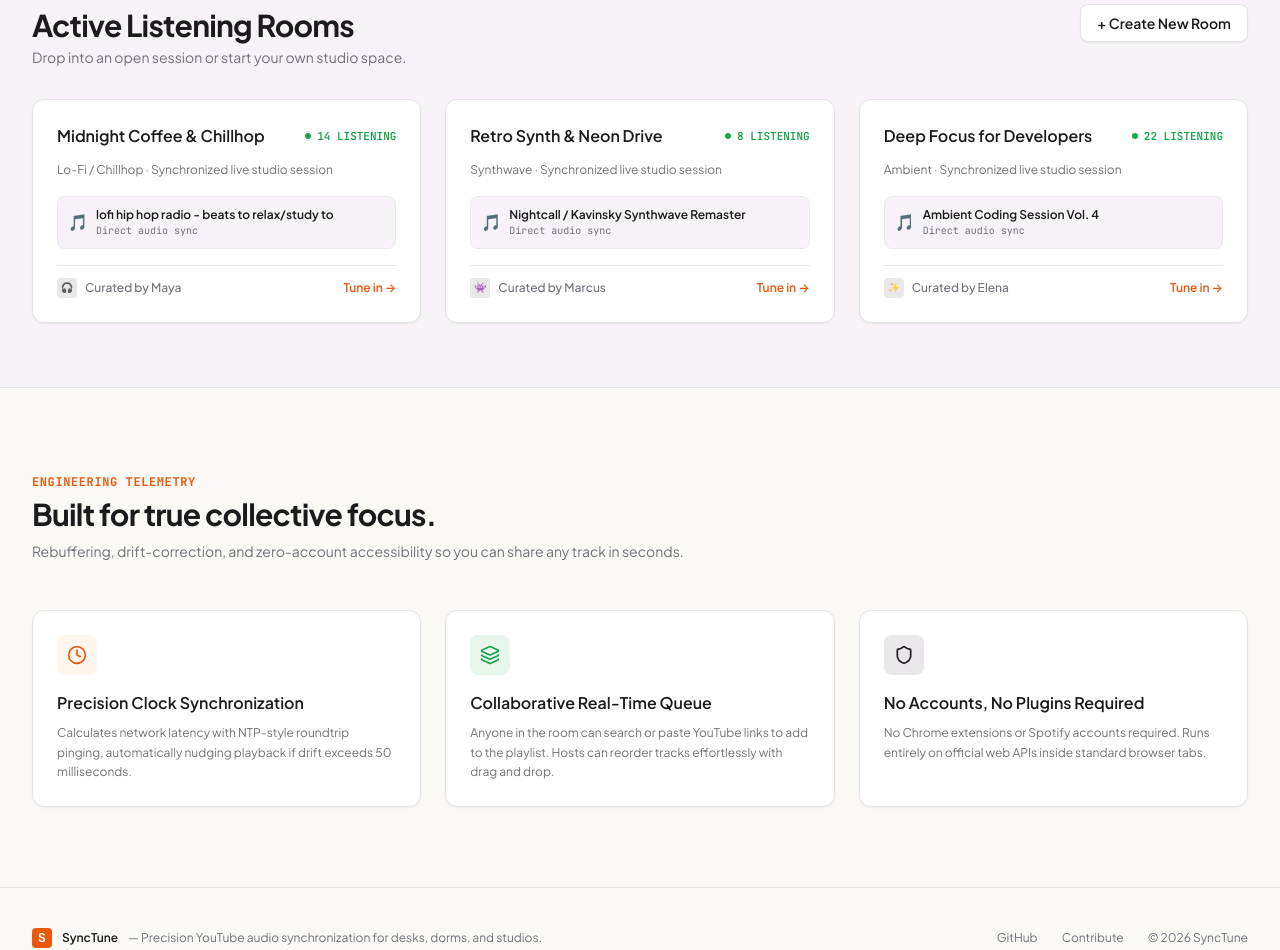
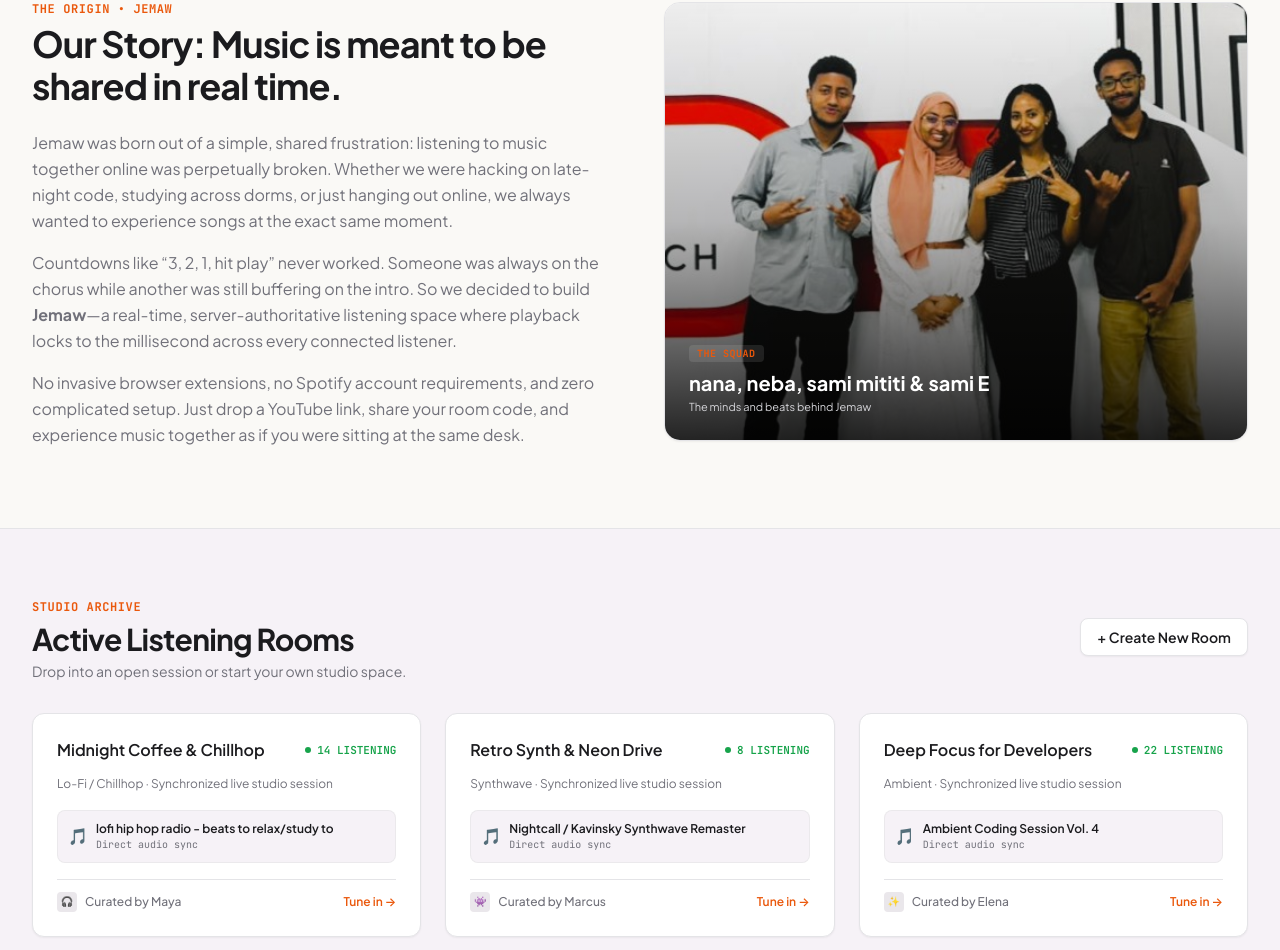
Before and after one commit to abuchu251/live-music-sharing-webapp, a React (Vite) app in the folder apps/web/: page / in a window 1280 px wide. Shown: the part 1324-2274 px from the top of the page. Built offline with nearby package versions, Linux system fonts and the light colour scheme.

Commit message:
feat(landing): update Our Story with Jemaw branding and side-by-side squad photo

```diff
--- a/apps/web/index.html
+++ b/apps/web/index.html
@@ -3,7 +3,7 @@
   <head>
     <meta charset="UTF-8" />
     <meta name="viewport" content="width=device-width, initial-scale=1.0" />
-    <title>SyncTune — Real-Time Synced YouTube Listening</title>
+    <title>Jemaw — Real-Time Synced YouTube Listening</title>
     <link rel="icon" type="image/svg+xml" href="/favicon.svg" />
     <link rel="preconnect" href="https://fonts.googleapis.com" />
     <link rel="preconnect" href="https://fonts.gstatic.com" crossorigin />
--- a/apps/web/src/components/layout/Footer.tsx
+++ b/apps/web/src/components/layout/Footer.tsx
@@ -6,9 +6,9 @@ export const Footer: React.FC = () => {
       <div className="max-w-7xl mx-auto px-4 sm:px-6 lg:px-8 flex flex-col sm:flex-row items-center justify-between gap-4 text-xs text-tertiary">
         <div className="flex items-center gap-2.5">
           <div className="w-5 h-5 rounded bg-primary flex items-center justify-center text-white font-bold text-xs">
-            S
+            J
           </div>
-          <span className="font-semibold text-on-surface">SyncTune</span>
+          <span className="font-semibold text-on-surface">Jemaw</span>
           <span>— Precision YouTube audio synchronization for desks, dorms, and studios.</span>
         </div>
 
--- a/apps/web/src/components/layout/Navbar.tsx
+++ b/apps/web/src/components/layout/Navbar.tsx
@@ -24,10 +24,10 @@ export const Navbar: React.FC<NavbarProps> = ({ onCreateRoom, onJoinRoom }) => {
             className="flex items-center gap-2.5 group transition-transform active:scale-98"
           >
             <div className="w-7 h-7 rounded bg-primary flex items-center justify-center text-on-primary font-bold text-base shadow-xs group-hover:bg-primary-container transition-colors">
-              S
+              J
             </div>
             <span className="font-bold text-lg tracking-tight text-on-surface">
-              SyncTune
+              Jemaw
             </span>
           </Link>
 
--- a/apps/web/src/pages/LandingPage.tsx
+++ b/apps/web/src/pages/LandingPage.tsx
@@ -12,12 +12,55 @@ import {
   Clock,
   Shield,
   Layers,
+  Camera,
 } from "lucide-react";
 import { Navbar } from "../components/layout/Navbar";
 import { Footer } from "../components/layout/Footer";
 import { CreateRoomModal } from "../features/room/CreateRoomModal";
 import { JoinRoomModal } from "../features/room/JoinRoomModal";
 import { MOCK_PUBLIC_ROOMS } from "../features/room/mockData";
+
+const GroupPhotoCard: React.FC = () => {
+  const [imgError, setImgError] = useState(false);
+
+  return (
+    <div className="w-full rounded-2xl overflow-hidden bg-surface-container-lowest border border-outline-variant shadow-xs">
+      {!imgError ? (
+        <div className="relative w-full aspect-4/3 sm:aspect-16/10 lg:aspect-4/3 overflow-hidden bg-surface-container-high group">
+          <img
+            src="/team/group.jpg"
+            alt="Jemaw Core Team"
+            onError={() => setImgError(true)}
+            className="w-full h-full object-cover group-hover:scale-102 transition-transform duration-500"
+          />
+          <div className="absolute inset-0 bg-gradient-to-t from-black/85 via-black/25 to-transparent flex items-end p-5 sm:p-6">
+            <div className="text-white">
+              <span className="font-mono text-[10px] uppercase tracking-wider text-primary font-bold bg-white/10 px-2 py-0.5 rounded backdrop-blur-xs">
+                THE SQUAD
+              </span>
+              <h3 className="text-lg sm:text-xl font-bold mt-1.5">
+                nana, neba, sami mititi &amp; sami E
+              </h3>
+              <p className="text-[11px] text-zinc-300 mt-0.5">
+                The minds and beats behind Jemaw
+              </p>
+            </div>
+          </div>
+        </div>
+      ) : (
+        <div className="p-8 sm:p-12 text-center flex flex-col items-center justify-center border-2 border-dashed border-outline-variant rounded-2xl m-3 bg-surface-container-low/50">
+          <div className="w-12 h-12 rounded-xl bg-primary/10 border border-primary/20 flex items-center justify-center text-primary mb-3">
+            <Camera className="w-5 h-5" />
+          </div>
+          <h4 className="text-sm font-bold text-on-surface">Jemaw Group Photo Placeholder</h4>
+          <p className="text-xs text-tertiary max-w-xs mt-1 leading-relaxed">
+            Drop your picture into <code className="bg-surface-container px-1.5 py-0.5 rounded text-primary font-mono text-[11px] font-semibold">apps/web/public/team/group.jpg</code>
+          </p>
+        </div>
+      )}
+    </div>
+  );
+};
 
 export const LandingPage: React.FC = () => {
   const navigate = useNavigate();
@@ -87,7 +130,7 @@ export const LandingPage: React.FC = () => {
                 <div className="w-3 h-3 rounded-full bg-[#ffbd2e]" />
                 <div className="w-3 h-3 rounded-full bg-[#27c93f]" />
                 <span className="ml-3 font-mono text-xs text-tertiary hidden sm:inline">
-                  synctune.live/room/oak-desk-44
+                  jemaw.live/room/oak-desk-44
                 </span>
               </div>
               <div className="flex items-center gap-3">
@@ -297,6 +340,40 @@ export const LandingPage: React.FC = () => {
           </div>
         </section>
 
+        {/* SECTION: OUR STORY */}
+        <section id="our-story" className="w-full py-20 bg-surface border-t border-outline-variant">
+          <div className="max-w-7xl mx-auto px-4 sm:px-6 lg:px-8 space-y-16">
+            {/* Split Story Row: Narrative on Left, Group Photo on Right */}
+            <div className="grid grid-cols-1 lg:grid-cols-12 gap-8 lg:gap-12 items-center">
+              {/* Left Column: Story Narrative */}
+              <div className="lg:col-span-6 space-y-4">
+                <span className="font-mono text-xs uppercase tracking-wider text-primary font-bold">
+                  THE ORIGIN • JEMAW
+                </span>
+                <h2 className="text-3xl sm:text-4xl font-bold tracking-tight text-on-surface mt-1 leading-[1.15]">
+                  Our Story: Music is meant to be shared in real time.
+                </h2>
+                <div className="space-y-4 text-tertiary text-sm sm:text-base leading-relaxed pt-2">
+                  <p>
+                    Jemaw was born out of a simple, shared frustration: listening to music together online was perpetually broken. Whether we were hacking on late-night code, studying across dorms, or just hanging out online, we always wanted to experience songs at the exact same moment.
+                  </p>
+                  <p>
+                    Countdowns like &ldquo;3, 2, 1, hit play&rdquo; never worked. Someone was always on the chorus while another was still buffering on the intro. So we decided to build <strong>Jemaw</strong>—a real-time, server-authoritative listening space where playback locks to the millisecond across every connected listener.
+                  </p>
+                  <p>
+                    No invasive browser extensions, no Spotify account requirements, and zero complicated setup. Just drop a YouTube link, share your room code, and experience music together as if you were sitting at the same desk.
+                  </p>
+                </div>
+              </div>
+
+              {/* Right Column: Group Photo Frame on the side */}
+              <div className="lg:col-span-6">
+                <GroupPhotoCard />
+              </div>
+            </div>
+          </div>
+        </section>
+
         {/* SECTION 2: LIVE ROOMS SHOWCASE */}
         <section id="live-rooms" className="w-full bg-surface-container-low border-t border-outline-variant py-16">
           <div className="max-w-7xl mx-auto px-4 sm:px-6 lg:px-8">
```
Also changed, not shown: apps/web/public/team/group.jpg (added).
